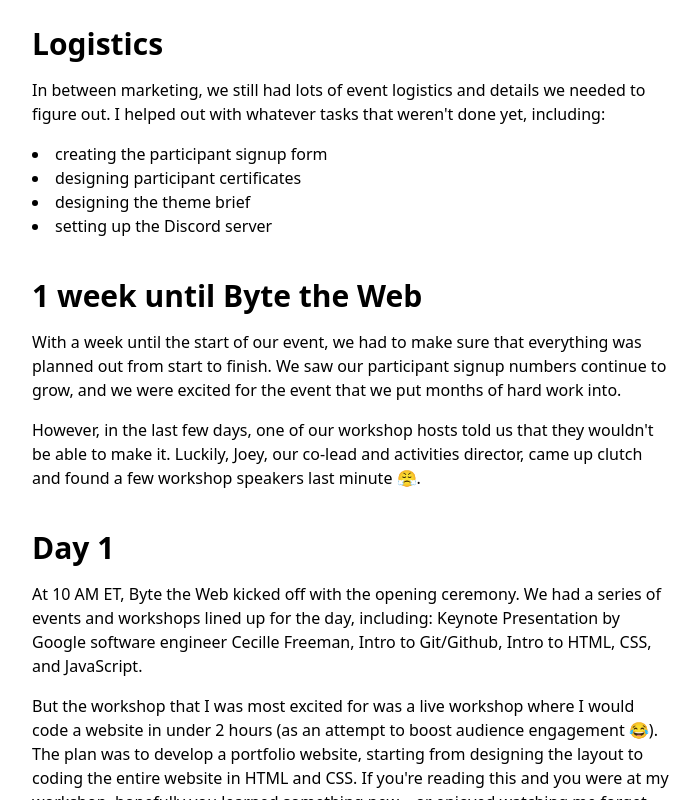
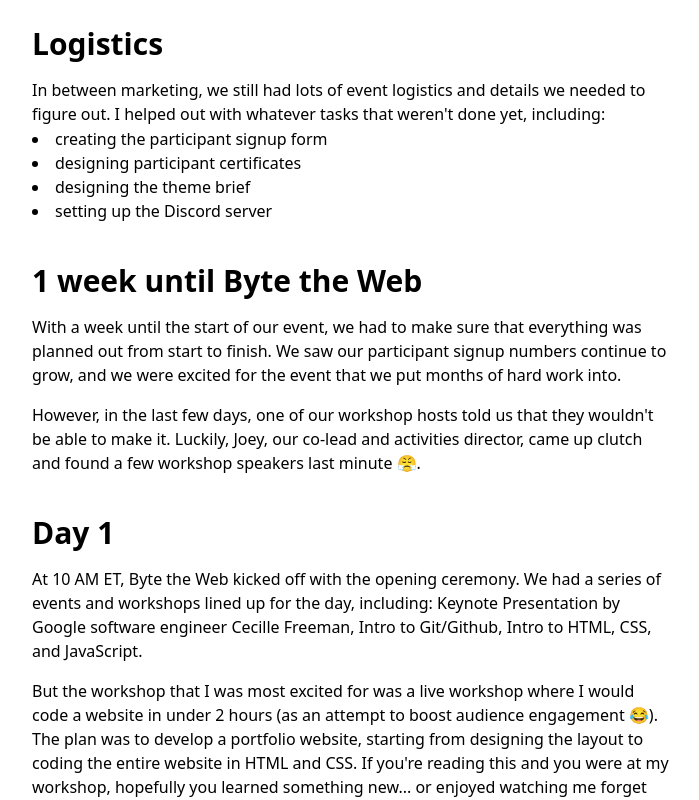
Before and after one commit to MiniCube11/website, a Next.js app: page /writing/byte-the-web in a window 1280 px wide. Shown: the part 2800-3600 px from the top of the page, without its empty margins (288-987 px from the left). Built offline with nearby package versions, Linux system fonts and the light colour scheme; no server answers.

Commit message:
Update blog post styling

```diff
--- a/styles/globals.css
+++ b/styles/globals.css
@@ -62,3 +62,7 @@
 .post-content a:hover, .underline-highlight:hover {
   @apply text-indigo-600 dark:text-indigo-400 transition-colors ease-in-out duration-200;
 }
+
+.post-content ul {
+  margin-top: -15px;
+}
```
